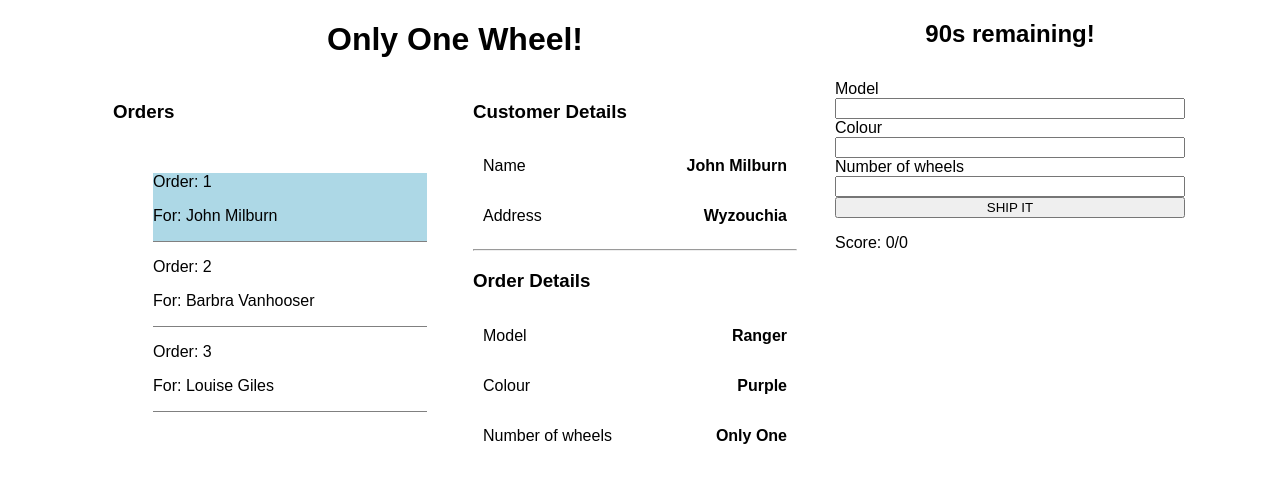
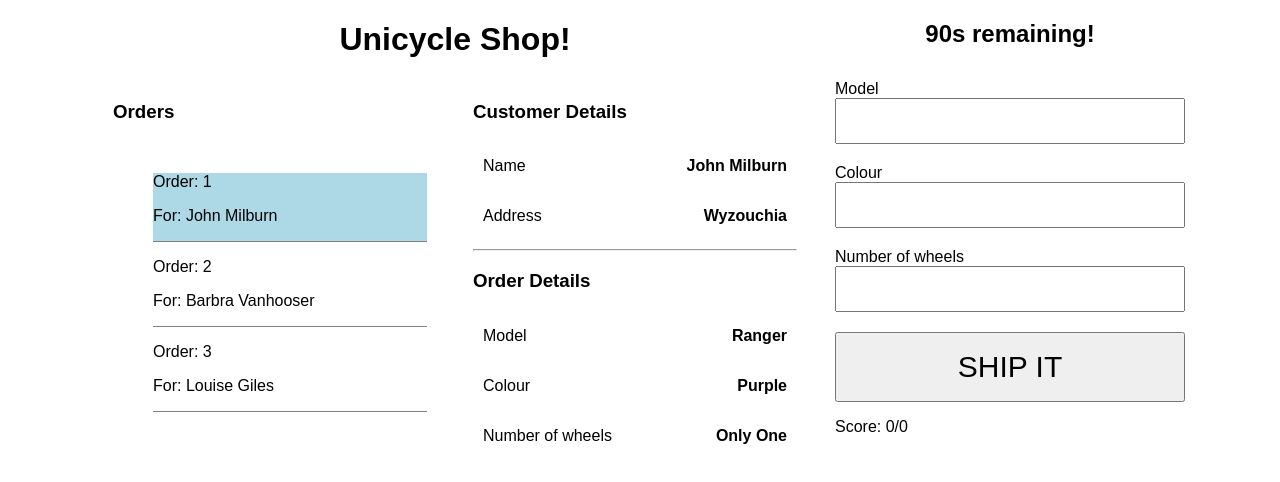
Before and after one commit to jack-chapman/only-one, a Vue app: page / in a window 1280 px wide. Shown: the top 482 px of the page. Built offline with nearby package versions, Linux system fonts and the light colour scheme.

Commit message:
Improve input styles

```diff
--- a/src/components/Heading.vue
+++ b/src/components/Heading.vue
@@ -1,5 +1,5 @@
 <template>
-  <h1 class="title">Only One Wheel!</h1>
+  <h1 class="title">Unicycle Shop!</h1>
 </template>
 
 <script lang="ts">
--- a/src/components/Inputs.vue
+++ b/src/components/Inputs.vue
@@ -1,12 +1,12 @@
 <template>
   <div class="inputs-container">
     <label for="model">Model</label>
-    <input type="text" name="model" id="model" tabindex="1" v-model="model" ref="first-input"/>
+    <input type="text" name="model" id="model" tabindex="1" v-model="model" ref="first-input" class="input"/>
     <label for="colour">Colour</label>
-    <input type="text" name="colour" id="colour" tabindex="2" v-model="colour" />
+    <input type="text" name="colour" id="colour" tabindex="2" v-model="colour" class="input"/>
     <label for="wheels">Number of wheels</label>
-    <input type="text" name="wheels" id="wheels" tabindex="3" v-model="wheels" />
-    <button @click="nextOrder" tabindex="4">SHIP IT</button>
+    <input type="text" name="wheels" id="wheels" tabindex="3" v-model="wheels" class="input"/>
+    <button @click="nextOrder" tabindex="4" class="ship-it">SHIP IT</button>
     <p>Score: {{score}}</p>
   </div>
 </template>
@@ -50,4 +50,15 @@ export default Vue.extend({
   height: 100%;
   justify-content: flex-start;
 }
+
+.input {
+  margin-bottom: 20px;
+  height: 40px;
+  font-size: 24px;
+}
+
+.ship-it {
+  height: 70px;
+  font-size: 30px;
+}
 </style>
```
